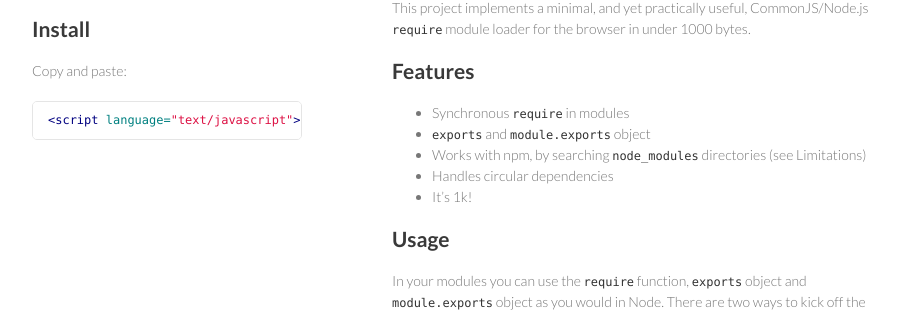
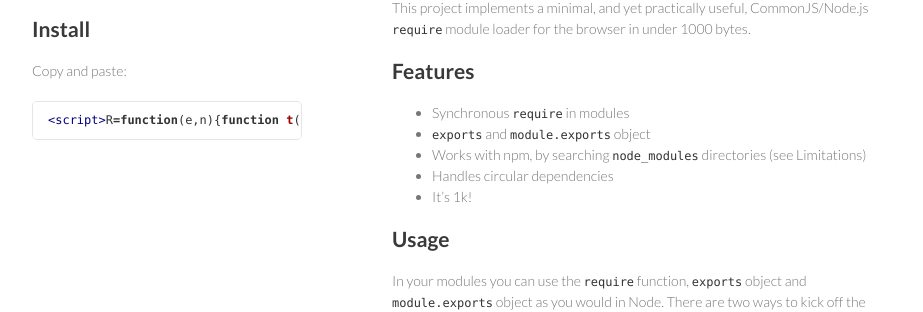
Before and after one commit to Stuk/require1k, a Jekyll site: the page built from index.md, in a window 1280 px wide. Shown: the part 143-455 px from the top of the page, without its empty margins (178-1101 px from the left). Built offline with Jekyll 4.4.1, drawn with Linux system fonts in a browser that asks for light colours; Markdown is read by kramdown in place of the engine named in the settings; some of the changed lines change nothing that is shown.

Commit message:
Don’t really need this attribute

````diff
--- a/_includes/usage.md
+++ b/_includes/usage.md
@@ -1,3 +1,3 @@
 ```html
-<script language="text/javascript">{% include_relative require1k.min.js %}</script>
+<script>{% include_relative require1k.min.js %}</script>
 ```
````
